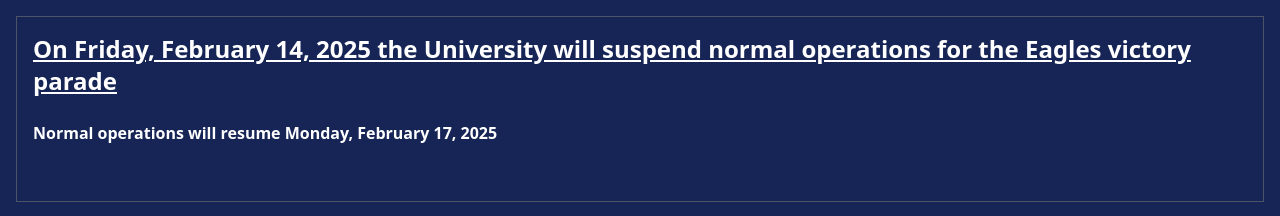
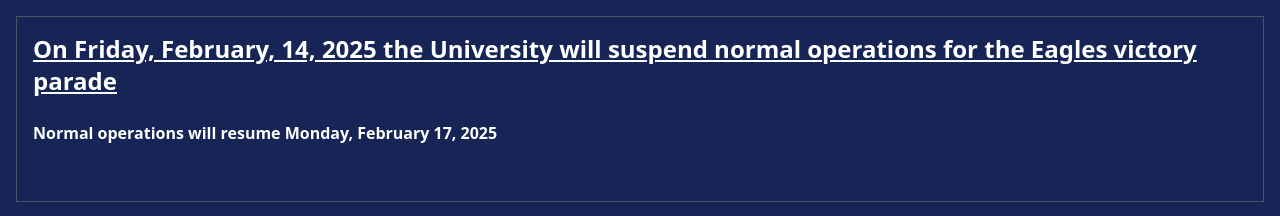
Before and after one commit to Guhirwa/Website_Cloning_Gate, a website: page index.html in a window 1280 px wide. Shown: the top 216 px of the page. Drawn offline with Linux system fonts and the light colour scheme.

Commit message:
change the date

```diff
--- a/index.html
+++ b/index.html
@@ -10,7 +10,7 @@
     <section class="text-white mb-24">
         <div class="bg-blue-950 p-4">
             <div class="border border-gray-600 p-4">
-                <h1 class="underline text-2xl font-bold pb-6">On Friday, February 14, 2025 the  University will suspend normal operations for the Eagles victory parade</h1>
+                <h1 class="underline text-2xl font-bold pb-6">On Friday, February, 14, 2025 the  University will suspend normal operations for the Eagles victory parade</h1>
                 <p class="font-semibold pb-10">Normal operations will resume Monday, February 17, 2025</p>
             </div>
         </div>
```
